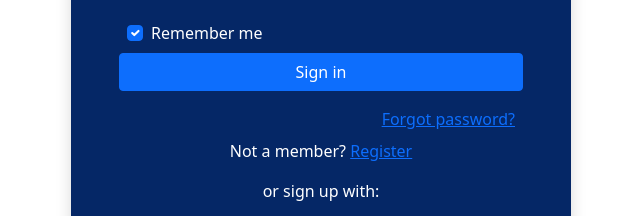
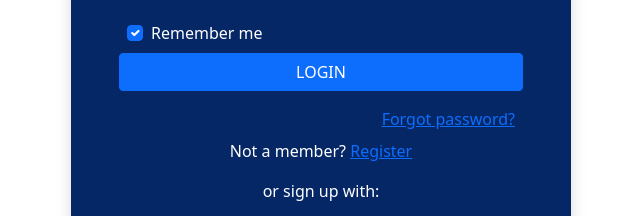
Before and after one commit to nnireshkumar14/HTML_val_Form, a plain HTML site: page index.html in a window 1280 px wide. Shown: the part 311-527 px from the top of the page, 319-959 px from the left. Drawn offline with nearby package versions, Linux system fonts and the light colour scheme.

Commit message:
Update index.html

```diff
--- a/index.html
+++ b/index.html
@@ -48,7 +48,7 @@
 
                    <!-- Submit button -->
                   <div class="d-flex justify-content-end" >
-                  <input type="submit" id="submit" class="btn btn-primary btn-block mb-2 w-100 " value="Sign in">
+                  <input type="submit" id="submit" class="btn btn-primary btn-block mb-2 w-100 " value="LOGIN">
                 </div>
 
 
```
